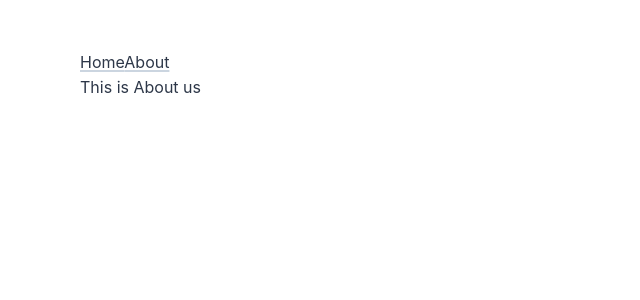
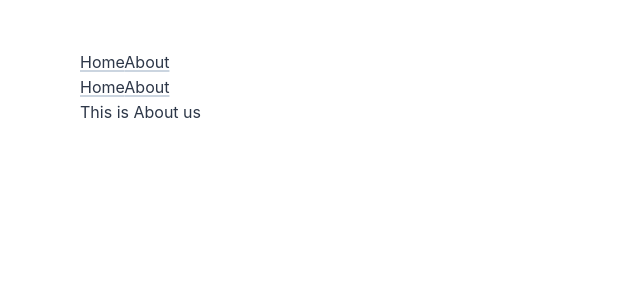
Before and after one commit to aedward8/BellaCharity, a React (Create React App) app in the folder app/: page /about in a window 1280 px wide. Shown: the top 300 px of the page, without its empty margins (0-640 px from the left). Built offline with nearby package versions, Linux system fonts and the light colour scheme.

Commit message:
implemented changes suggested in avery's PR

```diff
--- a/app/src/App.js
+++ b/app/src/App.js
@@ -5,12 +5,14 @@ import { Router } from "@reach/router";
 // import * as apiClient from "./apiClient";
 import About from "./components/About";
 import Home from "./components/Home";
+import Nav from "./components/Nav";
 
 import "./styles.css";
 
 const App = () => {
   return (
     <>
+      <Nav />
       <Router>
         <Home path="/" />
         <About path="/about" />
--- a/app/src/components/Home.js
+++ b/app/src/components/Home.js
@@ -4,7 +4,6 @@ import * as apiClient from "../apiClient";
 
 import AddTask from "./AddTask";
 import Form from "./Form";
-import Nav from "./Nav";
 import SignupForm from "./SignupForm";
 import TaskList from "./TaskList";
 
@@ -19,7 +18,6 @@ const Home = () => {
 
   return (
     <div>
-      <Nav />
       This is Home
       <h1>test</h1>
       <TaskList tasks={tasks} />
--- a/app/src/components/Nav.js
+++ b/app/src/components/Nav.js
@@ -4,10 +4,10 @@ import { Link } from "@reach/router";
 
 const Nav = () => {
   return (
-    <div>
+    <nav>
       <Link to="/">Home</Link>
       <Link to="/about">About</Link>
-    </div>
+    </nav>
   );
 };
 
```
Also changed, not shown: package.json (+3 -4 lines), 1 other file (tests, documents, lock files or other folders).
